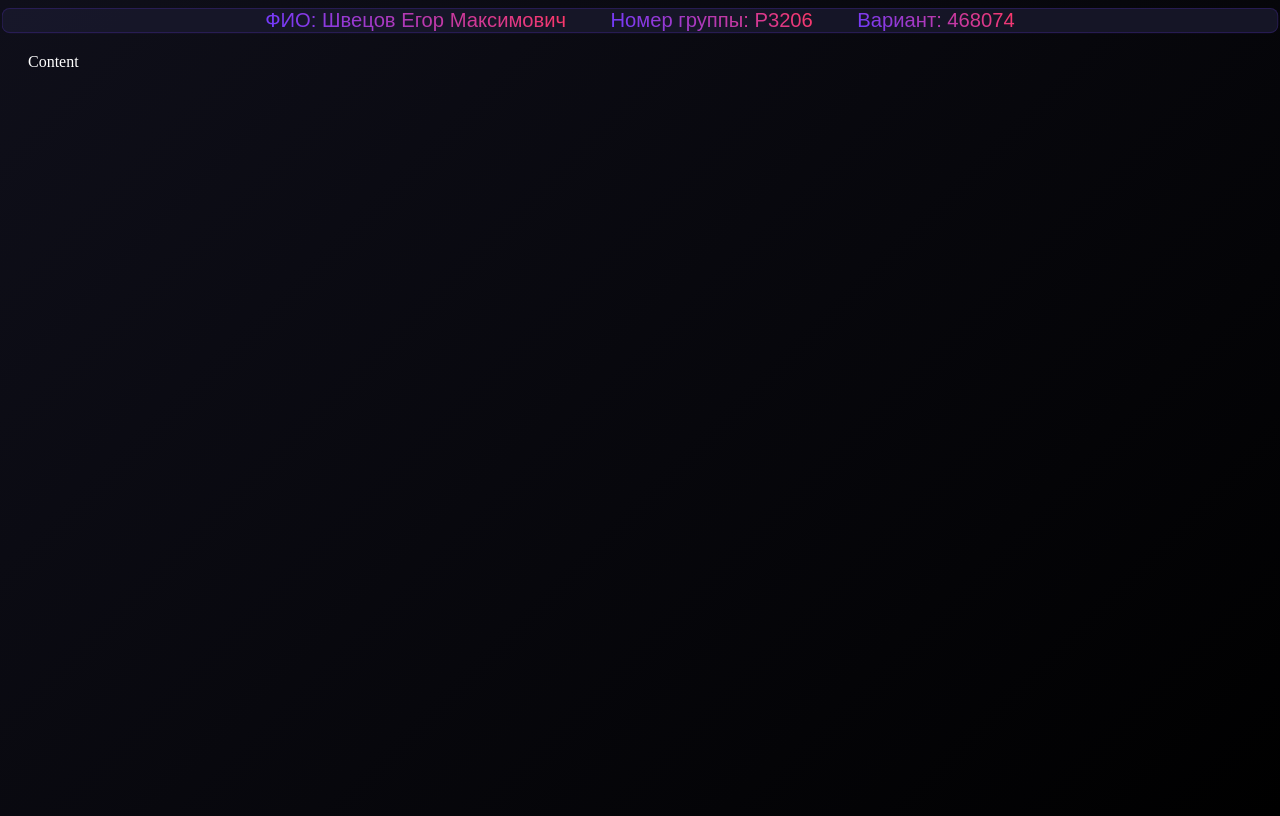
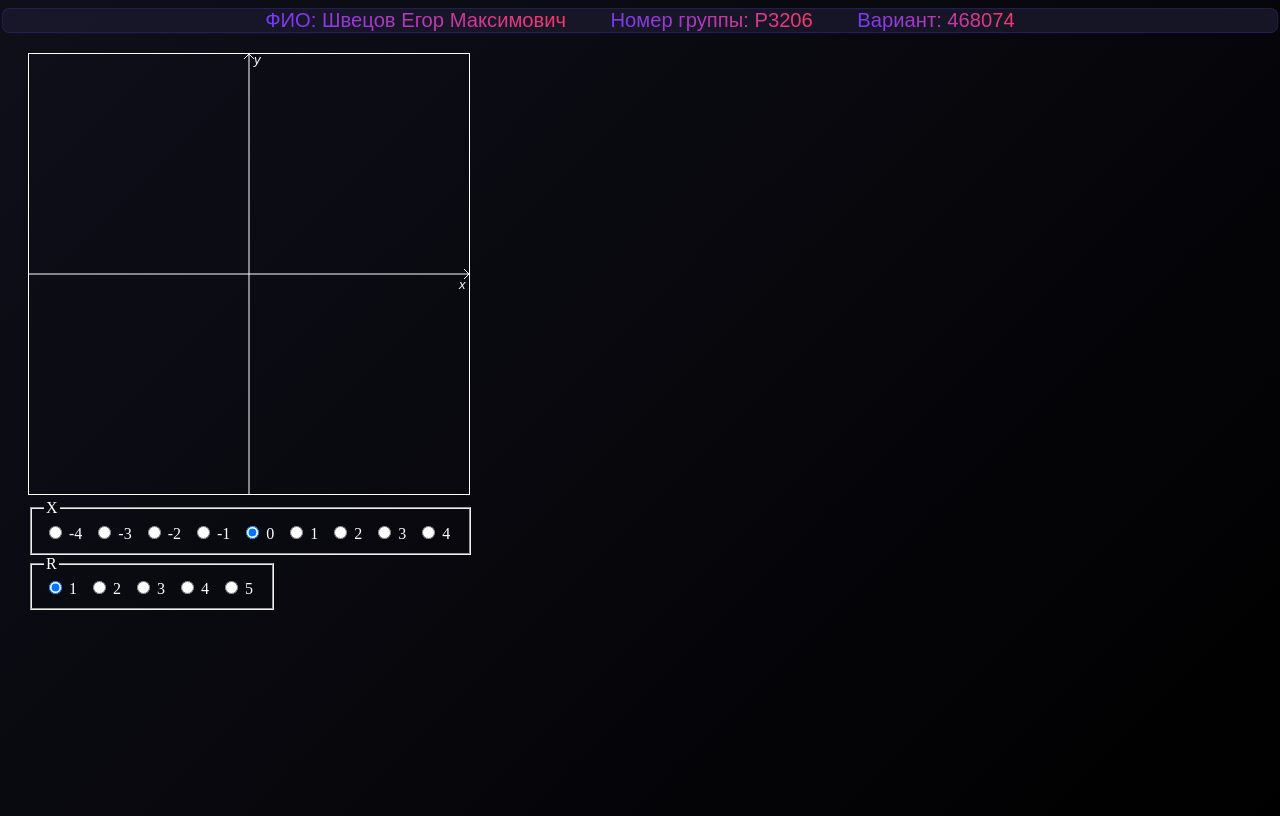
Before and after one commit to InfernumVII/web-lab1, a plain HTML site: page site/index.html in a window 1280 px wide. Drawn offline with Linux system fonts and the light colour scheme.

Commit message:
add R and X fieldsets and X and Y chart svg

```diff
--- /dev/null
+++ b/site/css/content-styles.css
@@ -0,0 +1,17 @@
+svg {
+    border: 1px solid white;
+}
+svg text {
+    font: italic 13px arial;
+    fill: white
+}
+input[type="radio"] {
+    display: inline;
+}
+label {
+    margin-right: 7px;
+}
+fieldset {
+    display: block;
+    width: fit-content;
+}
--- a/site/index.html
+++ b/site/index.html
@@ -12,7 +12,79 @@
             <div class="header-item" id="group-number">Номер группы: P3206</div>
             <div class="header-item" id="variant">Вариант: 468074</div>
         </div>
-        <div id="content">Content</div>
+        <div id="content">
+            <head>
+                <link rel="stylesheet" href="css/content-styles.css">
+            </head>
+            <svg width="440" height="440" version="1.1" xmlns="http://www.w3.org/2000/svg">
+                <!-- <rect x="10" y="10" width="30" height="30" stroke="black" fill="transparent" stroke-width="5"/>
+                <rect x="60" y="10" rx="10" ry="10" width="30" height="30" stroke="black" fill="transparent" stroke-width="5"/>
+
+                <circle cx="25" cy="75" r="20" stroke="red" fill="transparent" stroke-width="5"/>
+                <ellipse cx="75" cy="75" rx="20" ry="5" stroke="red" fill="transparent" stroke-width="5"/> -->
+
+                <!--y arrow -->
+                <text x="225" y="10">y</text>
+                <line x1="220" x2="220" y1="440" y2="0" stroke="white" fill="transparent" stroke-width="1"/>
+                <line x1="220" x2="215" y1="0" y2="5" stroke="white" fill="transparent" stroke-width="1"/>
+                <line x1="220" x2="225" y1="0" y2="5" stroke="white" fill="transparent" stroke-width="1"/>
+
+                <!--x arrow -->
+                <text x="430" y="235">x</text>
+                <line x1="0" x2="440" y1="220" y2="220" stroke="white" fill="transparent" stroke-width="1"/>
+                <line x1="440" x2="435" y1="220" y2="215" stroke="white" fill="transparent" stroke-width="1"/>
+                <line x1="440" x2="435" y1="220" y2="225" stroke="white" fill="transparent" stroke-width="1"/>
+
+                <!-- <line x1="220" x2="220" y1="440" y2="0" stroke="white" fill="transparent" stroke-width="1"/> -->
+                <!-- <polyline points="60 110 65 120 70 115 75 130 80 125 85 140 90 135 95 150 100 145"
+                    stroke="orange" fill="transparent" stroke-width="5"/>
+
+                <polygon points="50 160 55 180 70 180 60 190 65 205 50 195 35 205 40 190 30 180 45 180"
+                    stroke="green" fill="transparent" stroke-width="5"/>
+
+                <path d="M20,230 Q40,205 50,230 T90,230" fill="none" stroke="blue" stroke-width="5"/> -->
+            </svg>
+            <div id="point-input">
+                <fieldset>
+                    <legend>X</legend>
+                    <div>
+                        <input type="radio" id="choice-1" name="X" value="-4"/>
+                        <label for="choice-1">-4</label>
+                        <input type="radio" id="choice-2" name="X" value="-3"/>
+                        <label for="choice-2">-3</label>
+                        <input type="radio" id="choice-3" name="X" value="-2"/>
+                        <label for="choice-3">-2</label>
+                        <input type="radio" id="choice-4" name="X" value="-1"/>
+                        <label for="choice-4">-1</label>
+                        <input type="radio" id="choice-5" name="X" value="0" checked/>
+                        <label for="choice-5">0</label>
+                        <input type="radio" id="choice-6" name="X" value="1"/>
+                        <label for="choice-6">1</label>
+                        <input type="radio" id="choice-7" name="X" value="2"/>
+                        <label for="choice-7">2</label>
+                        <input type="radio" id="choice-8" name="X" value="3"/>
+                        <label for="choice-8">3</label>
+                        <input type="radio" id="choice-9" name="X" value="4"/>
+                        <label for="choice-9">4</label>
+                    </div>
+                </fieldset>
+                <fieldset>
+                    <legend>R</legend>
+                    <div>
+                        <input type="radio" id="choice-1" name="R" value="1" checked/>
+                        <label for="choice-1">1</label>
+                        <input type="radio" id="choice-2" name="R" value="2"/>
+                        <label for="choice-2">2</label>
+                        <input type="radio" id="choice-3" name="R" value="3"/>
+                        <label for="choice-3">3</label>
+                        <input type="radio" id="choice-4" name="R" value="4"/>
+                        <label for="choice-4">4</label>
+                        <input type="radio" id="choice-5" name="R" value="5"/>
+                        <label for="choice-5">5</label>
+                    </div>
+                </fieldset>
+            </div>
+        </div>
     </body>
 
 </html>
```
